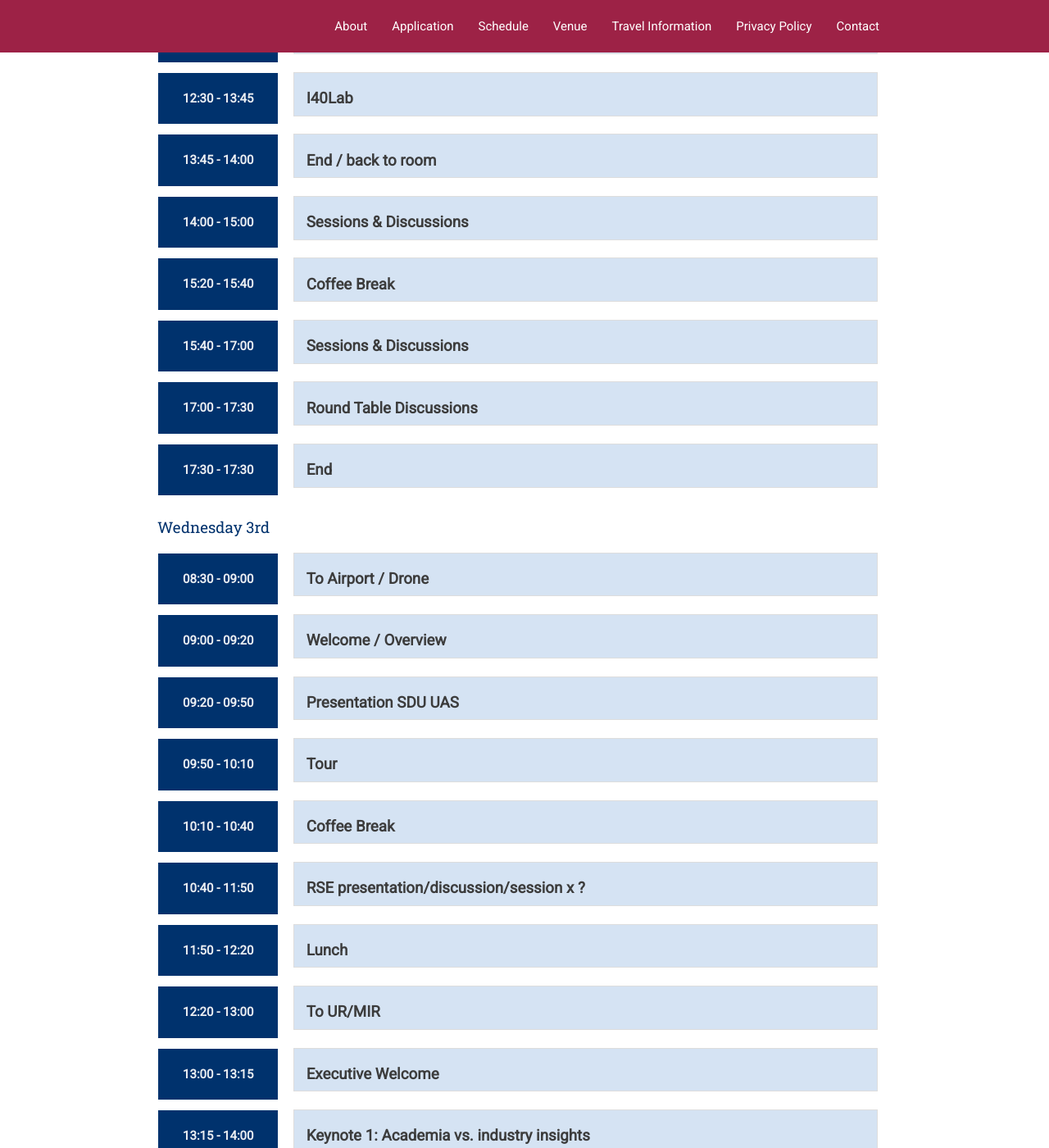
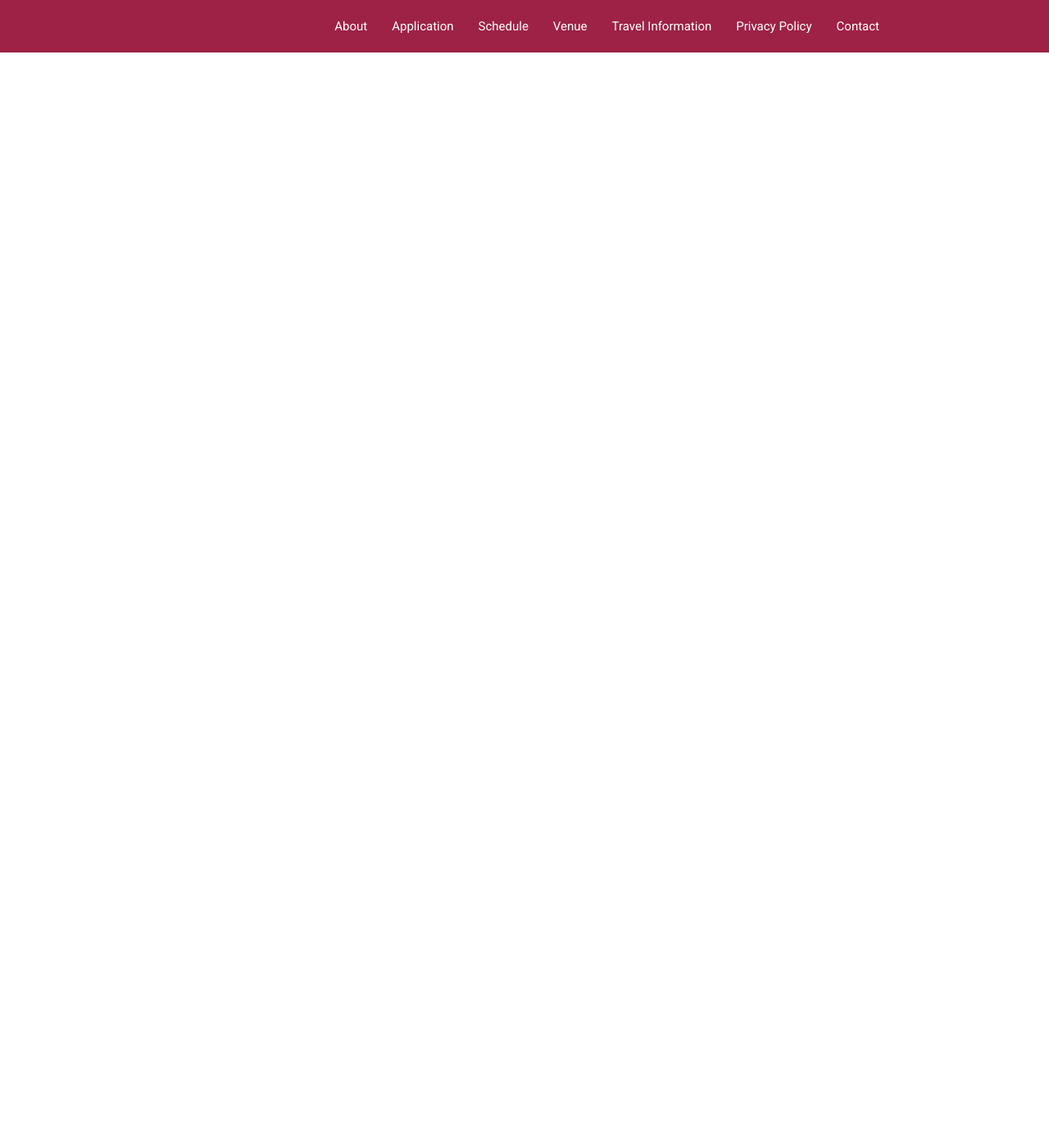
Before and after one commit to rsemeeting/rse2025, a Jekyll site: the page built from program.md, in a window 1280 px wide and 1400 px high, scrolled down 2012 px. Shown: the whole window at 82% size. Built offline with Jekyll 4.4.1, drawn with Linux system fonts in a browser that asks for light colours; comment, search, counter and statistics services are not loaded; our own code applies the rules of GitHub Pages for plain Markdown files; some of the changed text lies outside the part shown.

Commit message:
fixed miss about the schedule

```diff
--- a/_data/program/program_rse25.csv
+++ b/_data/program/program_rse25.csv
@@ -17,7 +17,7 @@ ID,speaker,affiliation,position,bio,title,abstract,topic,session,day,start_time,
 ,,,,,,,Presentation SDU UAS,We.P1,Wednesday 3rd,09:20,,09:50
 ,,,,,,,Tour,We.T2,Wednesday 3rd,09:50,,10:10
 ,,,,,,,Coffee Break,We.CB1,Wednesday 3rd,10:10,,10:40
-,,,,,,,RSE presentation/discussion/session x ?,We.S1,Wednesday 3rd,10:40,,11:50
+,,,,,,,RSE discussion/session,We.S1,Wednesday 3rd,10:40,,11:50
 ,,,,,,,Lunch,We.Lu,Wednesday 3rd,11:50,,12:20
 ,,,,,,,To UR/MIR,We.T3,Wednesday 3rd,12:20,,13:00
 ,,,,,,,Executive Welcome,We.W1,Wednesday 3rd,13:00,,13:15
--- a/_includes/schedule.html
+++ b/_includes/schedule.html
@@ -28,84 +28,3 @@
     {% endfor %}
   </div>
 </div>
-
-<!-- Full program -->
-{% assign days = site.data.program.program_rse25 | group_by:"day" %}
-<div class="section" id="schedule">
-  <h3 class="center-align">Schedule</h3>
-  <div class="divider"></div>
-  <div class="row">
-    {% for day in days %}
-    <h4>{{day.name}}</h4>
-    {% assign day_sorted = day.items | sort:"start_time" %}
-    {% assign groups = day_sorted | group_by:"session" %}
-    {% for session in groups %}
-    <div class="session">
-
-    <div class="col s2 m2 l2 time-slot"><p><time>{{session.items[0].start_time}}</time> - <time>{{session.items[-1].end_time}}</time></p>
-    </div>
-    {% assign session_size = session.items | size %}
-    <div class="col s10 m10 l10">
-    {% if session_size > 1 %}
-      <ul class="collapsible expandable">
-        <li class="active">
-          <div class="collapsible-header">
-            <p><h5 class="session-title">{{ session.items[0].topic }}</h5><br></p>
-          </div>
-          <!-- <div style="padding-left: 1rem; margin: 0px;"><p style="margin: 0px;"><i class="material-icons">timer</i> {{ session_size | times: 25}} min</p></div> -->
-          <div class="collapsible-body">
-            <table class="schedule">
-              <tbody>
-                {% for talk in session.items %}
-                {% if {{talk.speaker }} %}
-                <tr>
-                  <th><time>{{talk.start_time}}</time></th>
-                  <!-- <th><time>{{talk.end_time}}</time></th> -->
-                  <td><b>{{ talk.speaker }}</b>
-                    {%- if {{talk.position}} -%}, {{ talk.position }}{% endif -%}
-                    {% if {{talk.affiliation}} %},<br> {{ talk.affiliation }}{% endif %}
-                  </td>
-                  <td style="text-align: justify;">
-                    <details>
-                      <summary><i class="talk-title">{{ talk.title }}</i></summary>
-                      {% if {{talk.abstract }} %}<b>Abstract: </b>{{ talk.abstract }} {% endif %}
-                    </details>
-                  </td>
-                </tr>
-                {% endif %}
-                {% endfor %}
-              </tbody>
-            </table>
-          </div>
-        </li>
-      </ul>
-    {% else %}
-      {% assign talk = session.items[0] %}
-      <div class="session-details">
-      <h5 class="session-title">{{ talk.topic }}</h5>
-      <!-- <div><i class="material-icons">timer</i> {{talk.duration}}</div> -->
-      {% case talk.topic %}
-        {% when "Coffee Break" %}
-        {% when "Lunch" %}
-        {% when "Round Table Discussions" %}
-        {% when "Keynote", "Welcome talk" %}
-          <h6 class="speaker">{{ talk.speaker }}</h6>
-            <p class="speaker-bio">{{ talk.position }},<br>
-            {{ talk.affiliation }}</p>
-            {% if {{talk.bio}} %}<p style="text-align: justify;"><b>Bio:</b> {{ talk.bio }}</p>{% endif %}
-            <p style="text-align: justify;"><b class="talk-title">{{ talk.title }}</b><br>
-            <span><b>Abstract</b>: {{ talk.abstract }}</span>
-            </p>
-        {% else %}
-          {% if {{talk.abstract }} -%}
-            <p>{{ talk.abstract }}</p>
-          {% endif %}
-      {% endcase %}
-      </div>
-    {% endif %}
-    </div>
-    </div>
-    {% endfor %}
-    {% endfor %}
-  </div>
-</div>
```
Also changed, not shown: _includes/schedule_original.html (added, +111 -0 lines).
